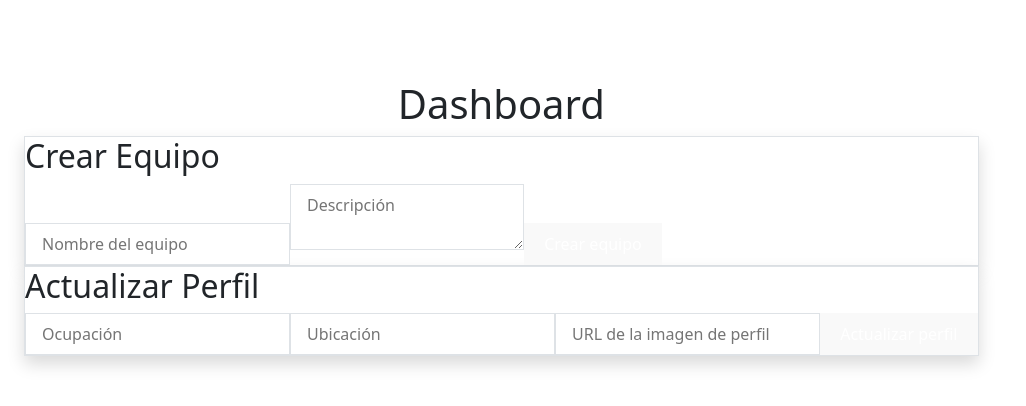
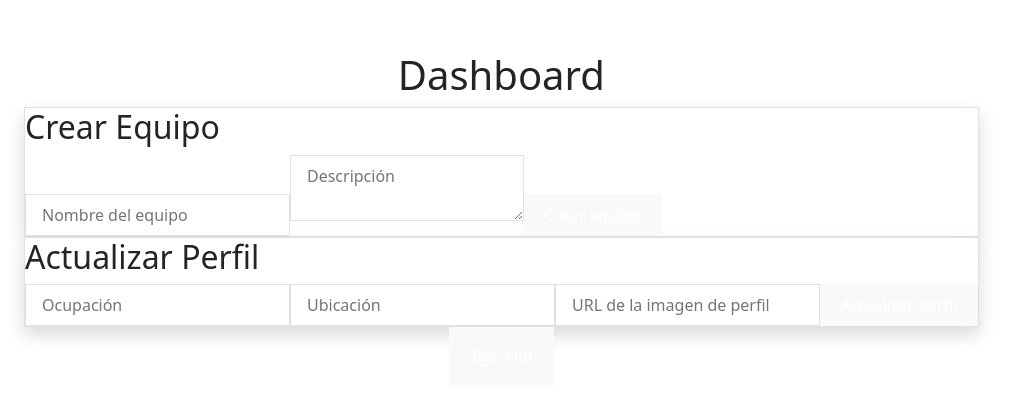
Before and after one commit to Daniel-Prada27/Centauri, a React (Vite) app in the folder client/: page /dashboard in a window 1280 px wide. Shown: the part 182-588 px from the top of the page, without its empty margins (0-1026 px from the left). Built offline with nearby package versions, Linux system fonts and the light colour scheme.

Commit message:
Create demo forms for testing

```diff
--- a/client/src/Pages/Dashboard.jsx
+++ b/client/src/Pages/Dashboard.jsx
@@ -1,6 +1,10 @@
 import React, { useState } from "react";
+import { useNavigate } from "react-router-dom";
+import { authClient } from "../../../server/lib/auth-client.js";
 
 export default function Dashboard() {
+    const navigate = useNavigate();
+
     const [loading, setLoading] = useState(false);
     const [error, setError] = useState(null);
     const [message, setMessage] = useState(null);
@@ -39,6 +43,7 @@ export default function Dashboard() {
 
             const data = await response.json();
             setMessage(data.message || "Operación exitosa");
+            console.log(data);
         } catch (err) {
             setError(err.message);
         } finally {
@@ -59,7 +64,35 @@ export default function Dashboard() {
     // -----------------------------
     const handleUpdateProfile = async (e) => {
         e.preventDefault();
-    await makeRequest("/profile", "PUT", profile);
+        await makeRequest("/profile/update-profile", "PUT", profile);
+        // await makeRequest("/aaa", "GET")
+    };
+
+    // -----------------------------
+    // Cierre de sesión con Better Auth
+    // -----------------------------
+    const handleSignOut = async () => {
+        try {
+            await authClient.signOut({
+                fetchOptions: {
+                    onSuccess: () => {
+                        navigate("/login"); // Redirige al login tras sign out
+                    },
+                    onError: (ctx) => {
+                        if (ctx.error.code == "FAILED_TO_GET_SESSION") {
+                            navigate("/login");
+                        } else {
+                            console.log(ctx.error);
+                            navigate("/login"); // Redirige al login si fall el sign out
+                        }
+
+                    },
+                },
+            });
+        } catch (err) {
+            console.error("Error during sign out:", err);
+            setError("Error al cerrar sesión");
+        }
     };
 
     return (
@@ -148,6 +181,16 @@ export default function Dashboard() {
                     </button>
                 </form>
 
+                {/* BOTÓN DE SIGN OUT */}
+                <div className="text-center pt-6">
+                    <button
+                        onClick={handleSignOut}
+                        className="bg-red-500 hover:bg-red-600 text-white font-medium px-6 py-3 rounded-lg transition-colors"
+                    >
+                        Sign Out
+                    </button>
+                </div>
+
                 {/* ESTADOS */}
                 {loading && (
                     <div className="text-center">
```
Lines whose indentation alone changed are shown as unchanged.
